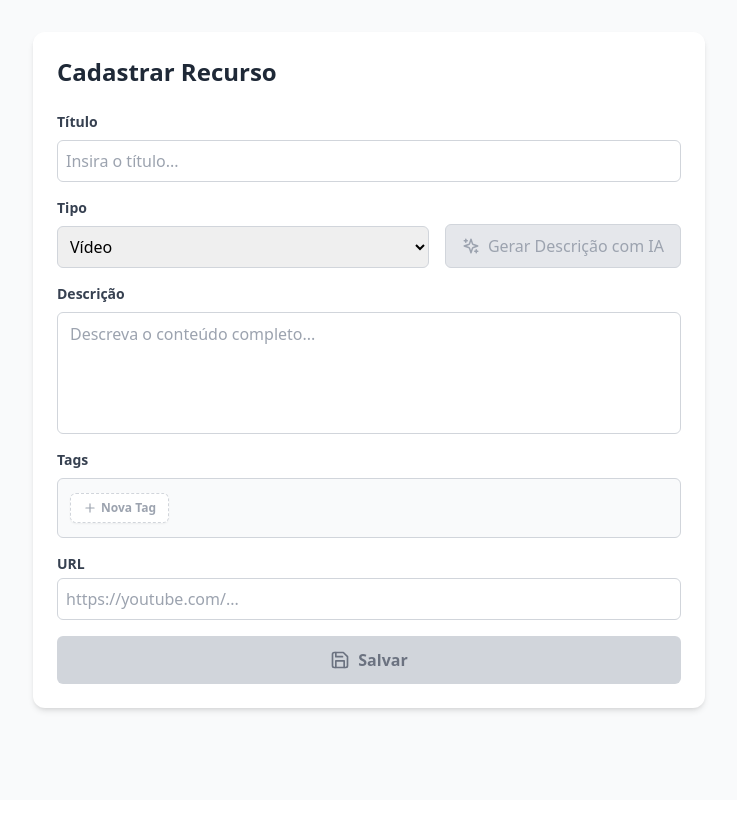
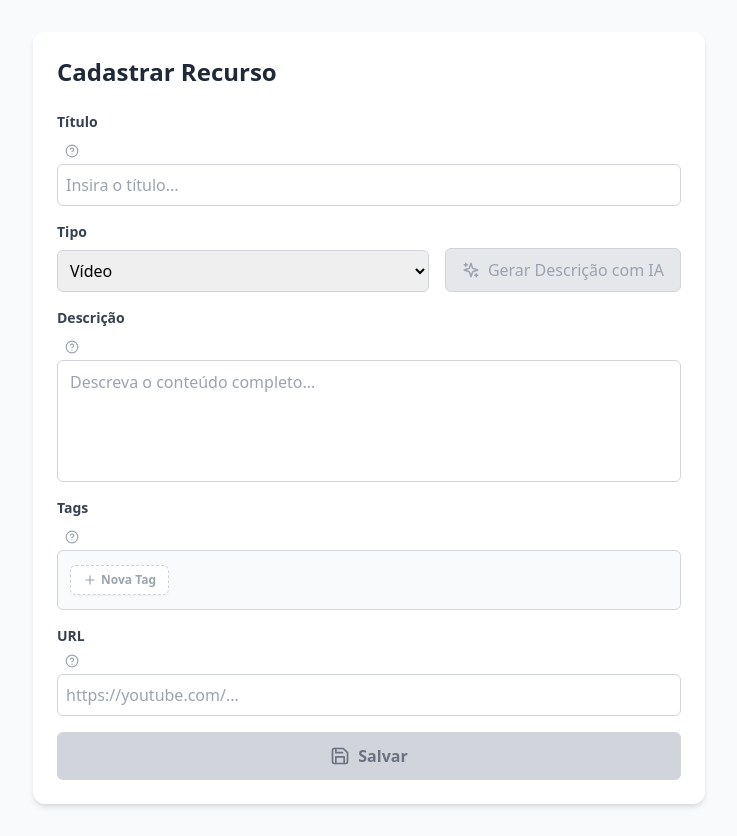
Before and after one commit to Jgmc2025/hub-de-recursos-educacionais, a React (Create React App) app in the folder frontend/: page / in a window 1280 px wide. Shown: the whole page, without its empty margins (271-1008 px from the left). Before the commit the page ends 800 px from the top, so only its background shows below. Built offline with nearby package versions, Linux system fonts and the light colour scheme.

Commit message:
feat: adicionar-ajuda-para-titulo-descricao-url-e-tags

```diff
--- a/frontend/src/App.js
+++ b/frontend/src/App.js
@@ -1,8 +1,9 @@
 import { useState } from 'react';
 import axios from 'axios';
-import { Sparkles, Loader2, Save, Tag, X, Plus } from 'lucide-react';
+import { Sparkles, Loader2, Save, Tag, X, Plus, HelpCircle } from 'lucide-react';
 
 function App() {
+  const [activeHelp, setActiveHelp] = useState(null);
   const [editingIndex, setEditingIndex] = useState(null)
   const [isAdding, setIsAdding] = useState(false);
   const [newTagValue, setNewTagValue] = useState('');
@@ -15,6 +16,24 @@ function App() {
     tags: '',
     url: ''
   });
+  const HelpButton = ({ id, text }) => (
+    <div className="relative inline-block ml-2">
+      <button
+        onMouseEnter={() => setActiveHelp(id)}
+        onMouseLeave={() => setActiveHelp(null)}
+        className="text-gray-400 hover:text-indigo-500 transition-colors"
+        type="button"
+      >
+        <HelpCircle size={14} />
+      </button>
+      {activeHelp === id && (
+        <div className="absolute z-10 bottom-full left-1/2 -translate-x-1/2 mb-2 w-48 p-2 bg-gray-800 text-white text-[10px] rounded shadow-lg animate-in fade-in zoom-in duration-200">
+          {text}
+          <div className="absolute top-full left-1/2 -translate-x-1/2 border-8 border-transparent border-t-gray-800" />
+        </div>
+      )}
+    </div>
+  );
   const tagsArray = formData.tags ? formData.tags.split(',').map(t => t.trim()).filter(t => t !== '') : [];
   const handleSmartAssist = async () => {
     if (!formData.title) {
@@ -133,6 +152,7 @@ function App() {
         <div className="space-y-4">
           <div>
             <label className="block text-sm font-semibold text-gray-700 mb-2">Título</label>
+            <HelpButton id="title" text="Dê um nome claro e objetivo ao recurso para facilitar a busca futura." />
             <input
               type="text"
               className={`block w-full border rounded-md p-2 outline-none transition-all ${titleError ? 'border-red-500 focus:ring-2 focus:ring-red-200' : 'border-gray-300 focus:ring-2 focus:ring-indigo-500'}`}
@@ -170,6 +190,7 @@ function App() {
           </div>
           <div>
             <label className="block text-sm font-semibold text-gray-700 mb-2">Descrição</label>
+            <HelpButton id="desc" text="Explique brevemente o que o aluno encontrará neste recurso. A IA pode preencher isso para você!" />
             <div className={`relative border rounded-md bg-white transition-all ${descError ? 'border-red-500 focus-within:ring-2 focus-within:ring-red-200' : 'border-gray-300 focus-within:ring-2 focus-within:ring-indigo-500'}`}>
               <textarea
                 rows="4"
@@ -184,6 +205,7 @@ function App() {
           </div>
           <div>
             <label className="block text-sm font-semibold text-gray-700 mb-2">Tags</label>
+            <HelpButton id="tags" text="Palavras-chave que ajudam a organizar seu conteúdo. Ex: 'React', 'Frontend', 'Iniciante'." />
             <div className="flex flex-wrap gap-2 p-3 bg-gray-50 border border-gray-300 rounded-md min-h-[60px] items-center">
               {tagsArray.map((tag, index) => (
                 <div key={index} className="flex items-center">
@@ -233,6 +255,7 @@ function App() {
           </div>
           <div>
             <label className="block text-sm font-medium text-gray-700 mb-1 font-semibold">URL</label>
+            <HelpButton id="url" text="Insira o link completo começando com http:// ou https:// para que o recurso possa ser acessado." />
             <input
               type="url"
               className={`block w-full border rounded-md p-2 outline-none transition-all ${urlError ? 'border-red-500 focus:ring-2 focus:ring-red-200' : 'border-gray-300 focus:ring-2 focus:ring-indigo-500'}`}
```
